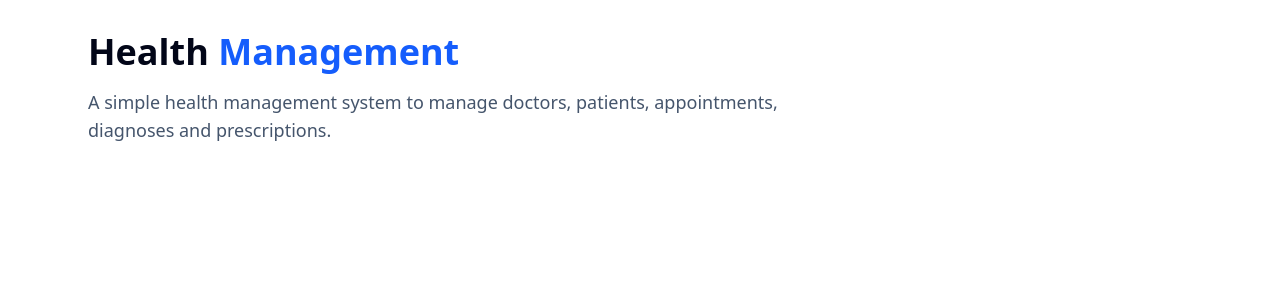
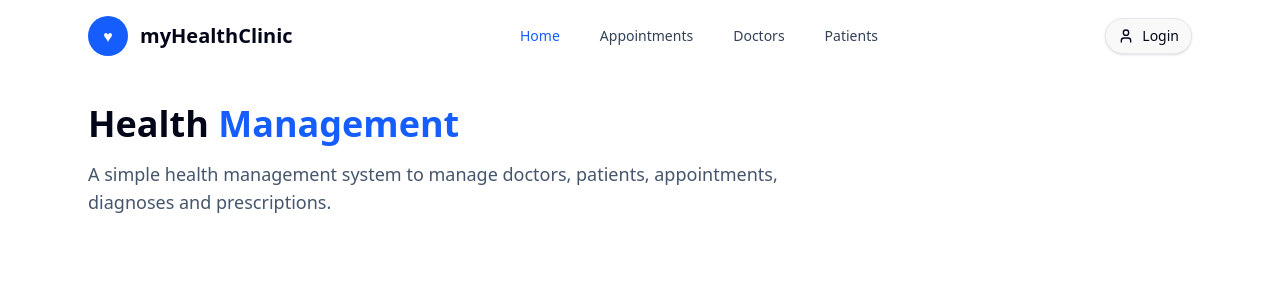
Before and after one commit to tarac123/myHealth, a React (Vite) app in the folder myHealth/: page / in a window 1280 px wide. Shown: the top 300 px of the page. Built offline with nearby package versions, Linux system fonts and the light colour scheme.

Commit message:
TopNav fixed for netlify

```diff
--- a/myHealth/src/App.jsx
+++ b/myHealth/src/App.jsx
@@ -1,6 +1,6 @@
 import { AuthProvider } from "./hooks/useAuth";
 import { BrowserRouter as Router, Routes, Route } from "react-router";
-import topNavBar from "@/components/topNavBar";
+import TopNavBar from "@/components/TopNavBar";
 
 import Home from "@/pages/Home";
 import ProtectedRoute from "@/pages/ProtectedRoute";
@@ -31,7 +31,7 @@ export default function App() {
     <Router>
       <AuthProvider>
         <div className="min-h-screen bg-white">
-          <topNavBar />
+          <TopNavBar />
 
           <main className="mx-auto max-w-6xl px-6 py-8">
             <Routes>
--- a/myHealth/src/components/topNavbar.jsx
+++ b/myHealth/src/components/topNavbar.jsx
@@ -19,7 +19,7 @@ function NavItem({ to, children }) {
   );
 }
 
-export default function topNavBar() {
+export default function TopNavBar() {
   const { token, onLogout } = useAuth();
   const navigate = useNavigate();
 
```
